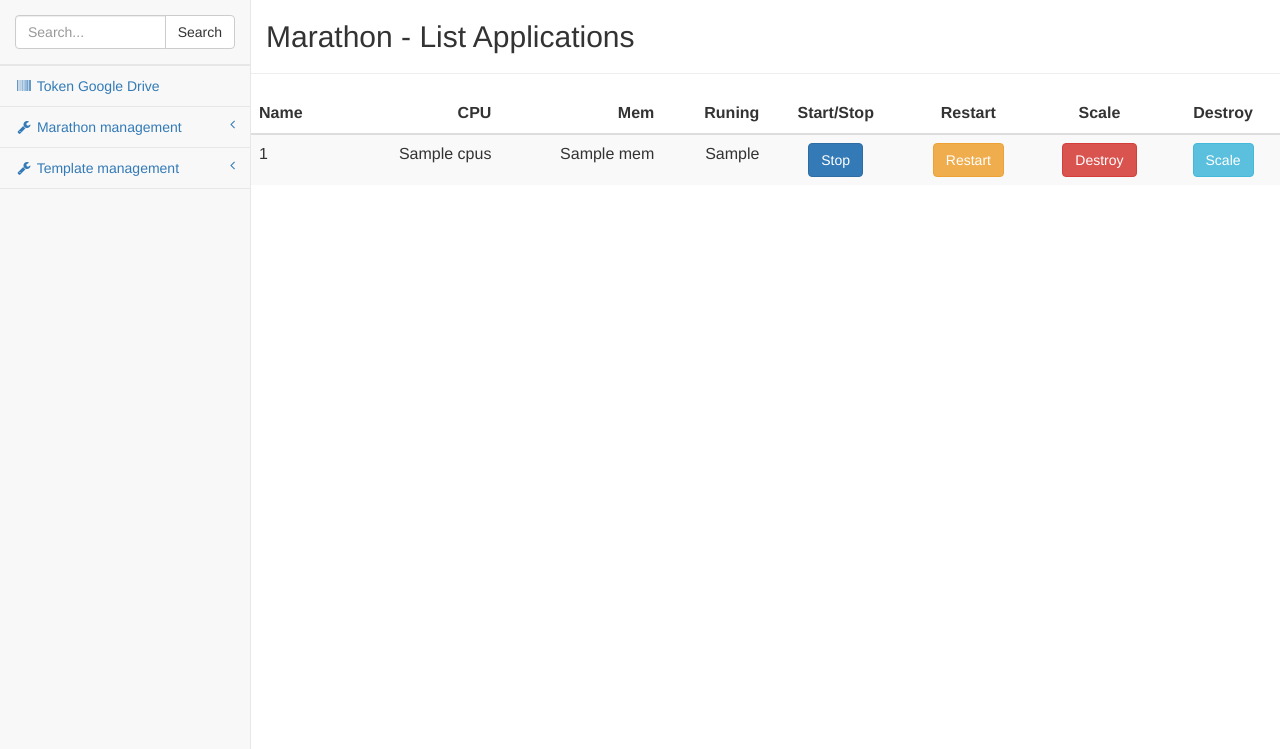
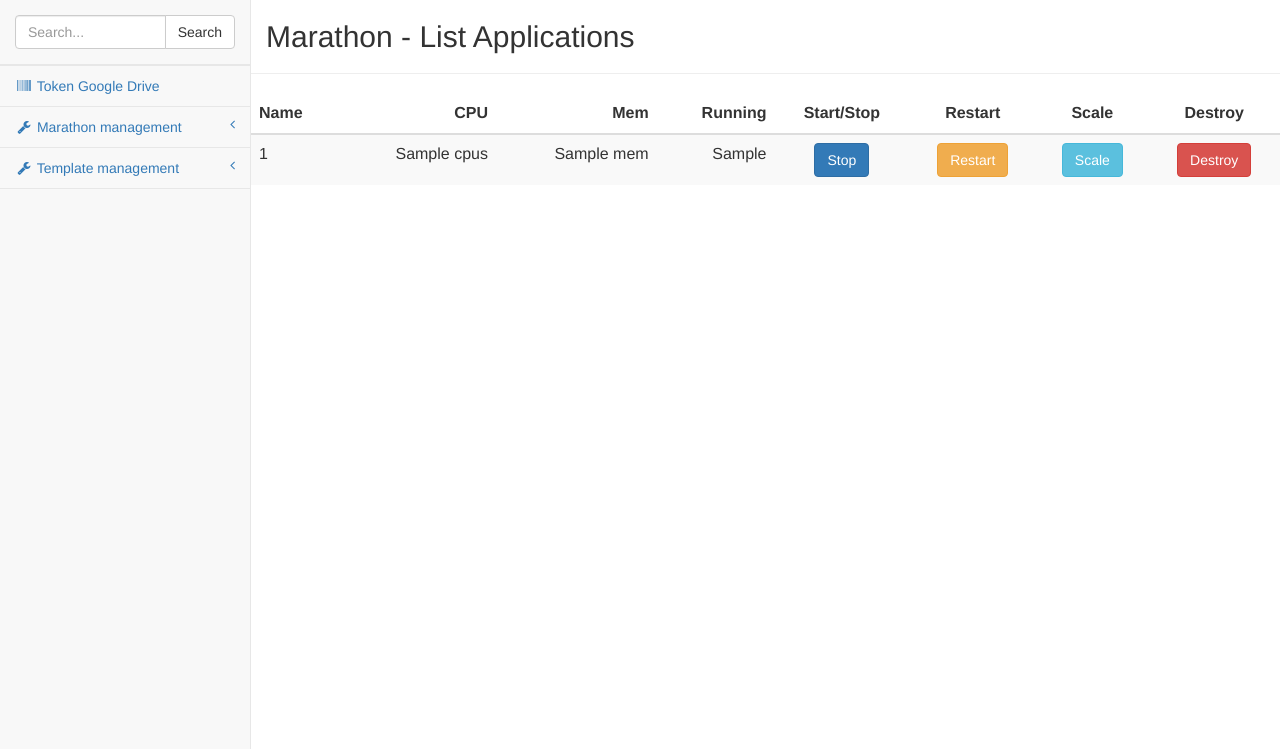
Before and after one commit to cuongtransc/mesos-admin, a Django app: template marathon_mgmt/templates/marathon_mgmt/list_app.html in a window 1280 px wide. Shown: the part 51-800 px from the top of the page. Run offline with Django 3.2, Linux system fonts and the light colour scheme; the template is opened without the code that fills it: most values are stand-ins (such as "Sample title", 1, 10 or a date in 2020); some libraries are stand-ins or nearby versions.

Commit message:
Fix typo

```diff
--- a/marathon_mgmt/templates/marathon_mgmt/list_app.html
+++ b/marathon_mgmt/templates/marathon_mgmt/list_app.html
@@ -61,7 +61,7 @@
                 <th align="left">Name</th>
                 <th style="text-align:right">CPU</th>
                 <th style="text-align:right">Mem</th>
-                <th style="text-align:right">Runing</th>
+                <th style="text-align:right">Running</th>
                 <th style="text-align:center">Start/Stop</th>
                 <th style="text-align:center">Restart</th>
                 <th style="text-align:center">Scale</th>
@@ -82,9 +82,9 @@
               {% endif %}
               <td align="center"><button class="btn btn-warning btaction" data-id="{{app.id}}" data-action="restart">Restart</button></td>
 
+              <td align="center"><button class="btn btn-info" data-toggle="modal" data-target="#modal-{{app.id|slice:"1:" }}" onclick="stop_refresh()">Scale</button></td>
+
               <td align="center"><button class="btn btn-danger btaction" data-id="{{app.id}}" data-action="destroy">Destroy</button></td>
-
-              <td align="center"><button class="btn btn-info" data-toggle="modal" data-target="#modal-{{app.id|slice:"1:" }}" onclick="stop_refresh()">Scale</button></td>
 
                             <!-- Modal -->
               <div class="modal fade" id="modal-{{app.id|slice:"1:" }}" tabindex="-1" role="dialog" aria-labelledby="myModalLabel">
```
